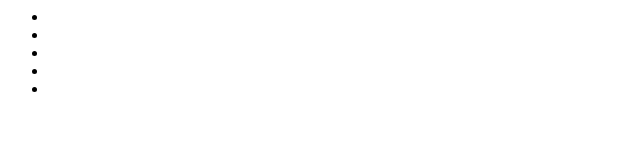
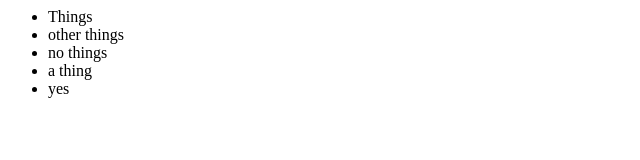
Before and after one commit to martinjc/testthing, a plain HTML site: page index.html in a window 1280 px wide. Shown: the whole page, without its empty margins (0-640 px from the left). Drawn offline with Linux system fonts and the light colour scheme.

Commit message:
filled out nav

```diff
--- a/index.html
+++ b/index.html
@@ -7,11 +7,11 @@
         </div>
         <nav>
             <ul class="mainnav">
-                <li></li>
-                <li></li>
-                <li></li>
-                <li></li>
-                <li></li>
+                <li>Things</li>
+                <li>other things</li>
+                <li>no things</li>
+                <li>a thing</li>
+                <li>yes</li>
             </ul>
         </nav>
    </body>
```
